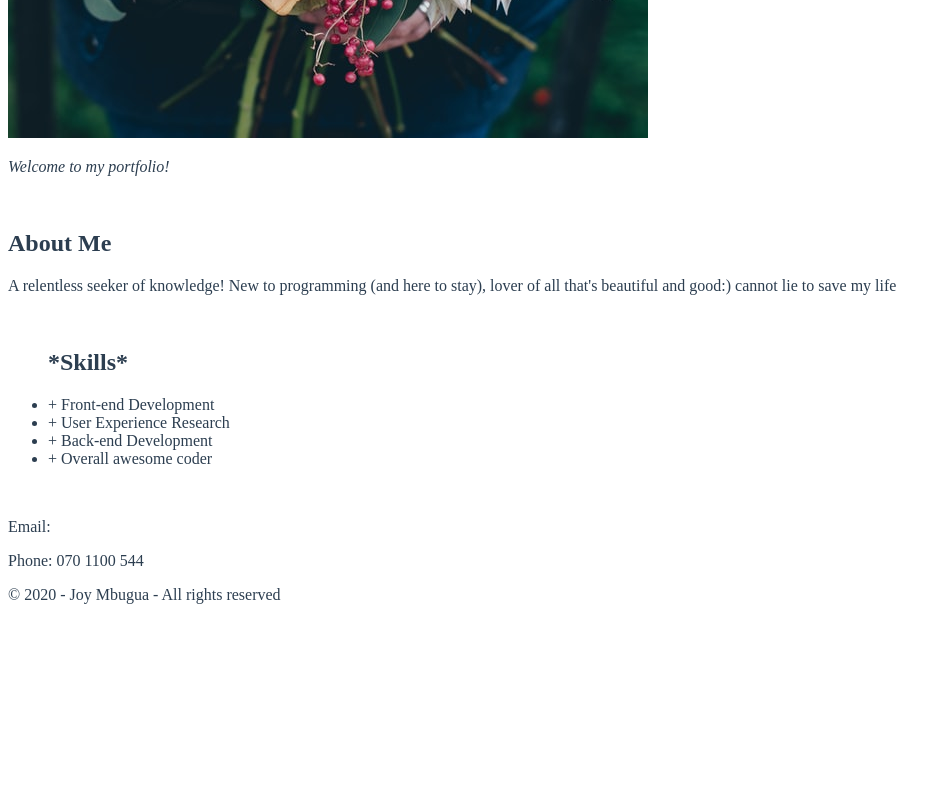
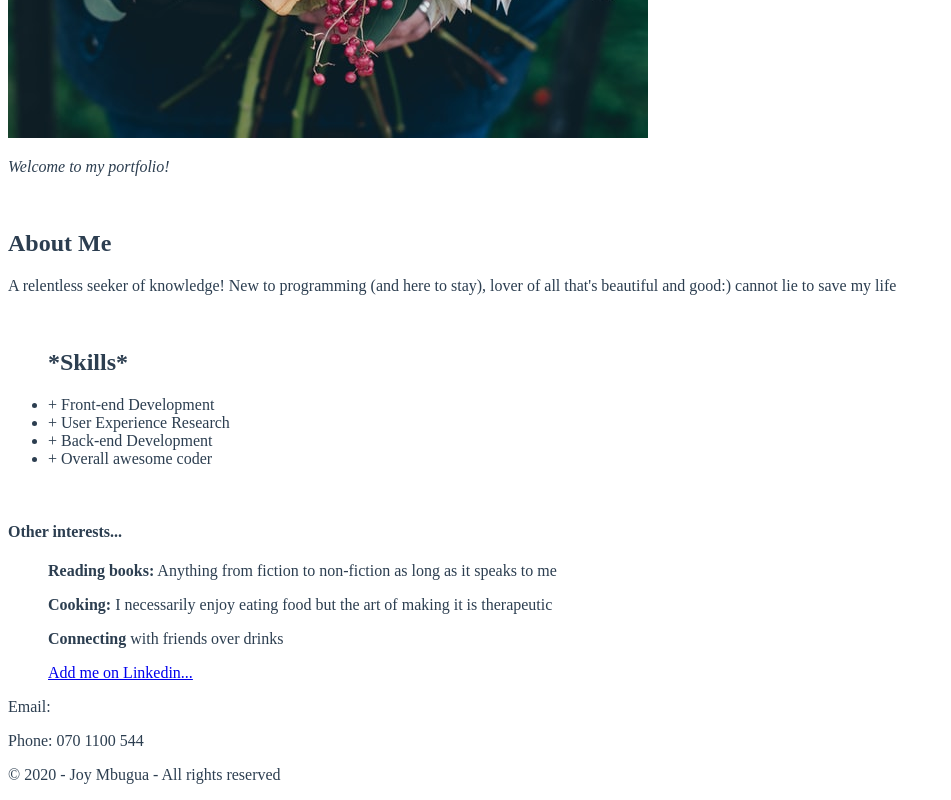
Before and after one commit to JoyMbugua/Portfolio, a plain HTML site: page index.html in a window 1280 px wide. Shown: the part 750-1550 px from the top of the page, without its empty margins (0-951 px from the left). Before the commit the page ends 1370 px from the top, so only its background shows below. Drawn offline with Linux system fonts and the light colour scheme.

Commit message:
Add other interests about me

```diff
--- a/index.html
+++ b/index.html
@@ -47,6 +47,14 @@
         <li>+ Overall awesome coder</li>
     </ul>
     <br>
+    <h4>Other interests...</h4>
+            <ul>
+                <p><strong>Reading books:</strong> Anything from fiction to non-fiction as long as it speaks to me</p>
+                <p><strong>Cooking:</strong> I necessarily enjoy eating food but the art of making it is therapeutic</p>
+                <p><strong>Connecting</strong> with friends over drinks</p>
+                <p><a href="#">Add me on Linkedin...</a></p>
+            </ul>
+        </div>
 
         <footer>
             <p>
```
